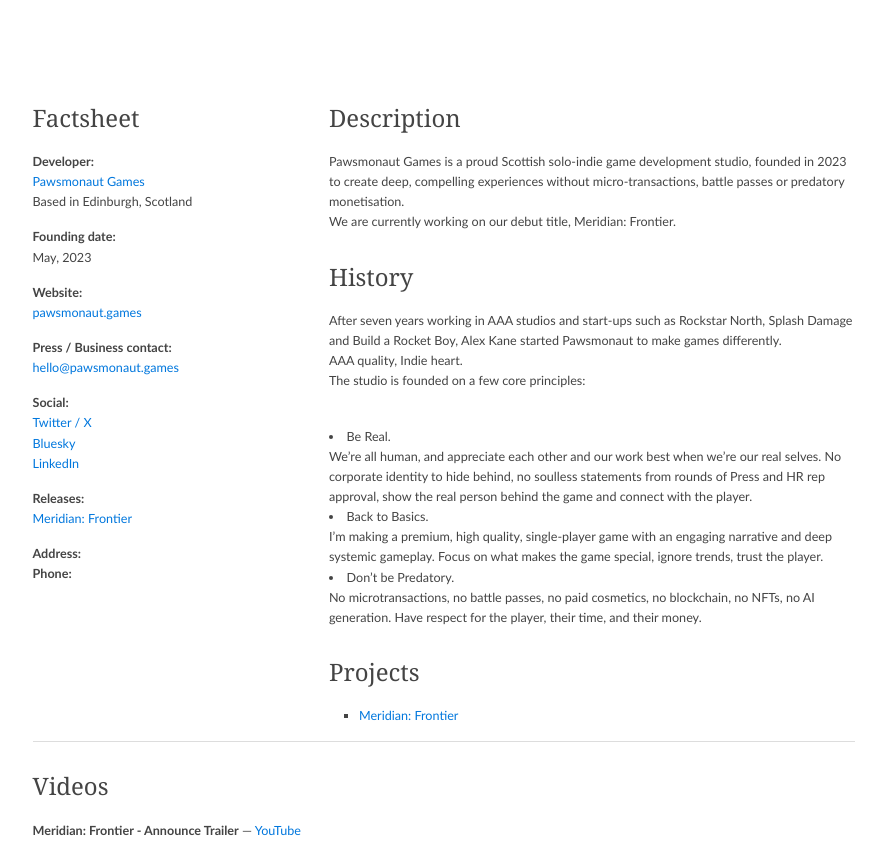
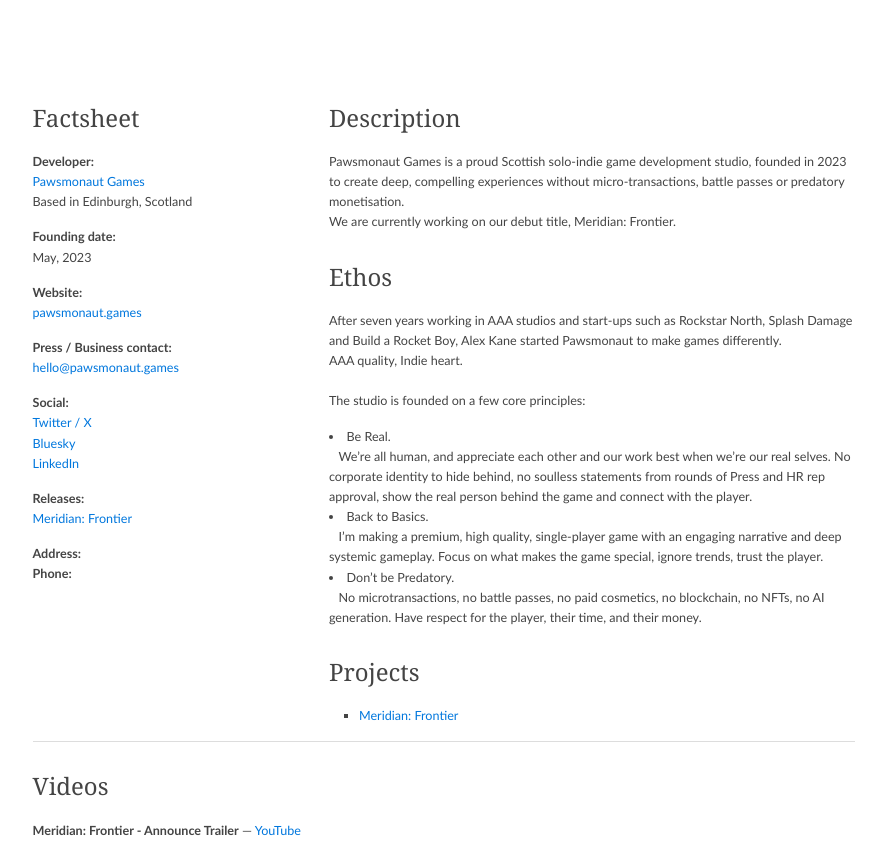
Before and after one commit to PawsmonautGames/PawsmonautGames.github.io, a Jekyll site: the page press/index.html, which Jekyll copies as it is, in a window 1280 px wide and 900 px high, scrolled down 585 px, cut to the strip 0-852 px from the top of the window. Shown: the whole strip, without its empty margins (350-1236 px from the left). Built offline with Jekyll 4.4.1, drawn with Linux system fonts in a browser that asks for light colours.

Commit message:
Update index.html

```diff
--- a/press/index.html
+++ b/press/index.html
@@ -148,23 +148,23 @@
               	  We are currently working on our debut title, Meridian: Frontier.
                 </p>
 
-              <h2 id="history">History</h2>
+              <h2 id="history">Ethos</h2>
               <p>
               	  After seven years working in AAA studios and start-ups such as Rockstar North, Splash Damage and Build a Rocket Boy, Alex Kane started Pawsmonaut to make games differently. <br>
-              	  AAA quality, Indie heart.<br>
-                  The studio is founded on a few core principles:<br><br>
+              	  AAA quality, Indie heart.<br><br>
+                  The studio is founded on a few core principles:<br>
 
                     <li>
                         Be Real.<br>
-                        We’re all human, and appreciate each other and our work best when we’re our real selves. No corporate identity to hide behind, no soulless statements from rounds of Press and HR rep approval, show the real person behind the game and connect with the player.
+                        &nbsp;&nbsp;&nbsp;We’re all human, and appreciate each other and our work best when we’re our real selves. No corporate identity to hide behind, no soulless statements from rounds of Press and HR rep approval, show the real person behind the game and connect with the player.
 	                </li>
                     <li>
                         Back to Basics.<br>
-                        I’m making a premium, high quality, single-player game with an engaging narrative and deep systemic gameplay. Focus on what makes the game special, ignore trends, trust the player.
+                        &nbsp;&nbsp;&nbsp;I’m making a premium, high quality, single-player game with an engaging narrative and deep systemic gameplay. Focus on what makes the game special, ignore trends, trust the player.
                     </li>
                     <li>
                         Don’t be Predatory.<br>
-                        No microtransactions, no battle passes, no paid cosmetics, no blockchain, no NFTs, no AI generation. Have respect for the player, their time, and their money.
+                        &nbsp;&nbsp;&nbsp;No microtransactions, no battle passes, no paid cosmetics, no blockchain, no NFTs, no AI generation. Have respect for the player, their time, and their money.
                     </li>
                 </p>
 
```
